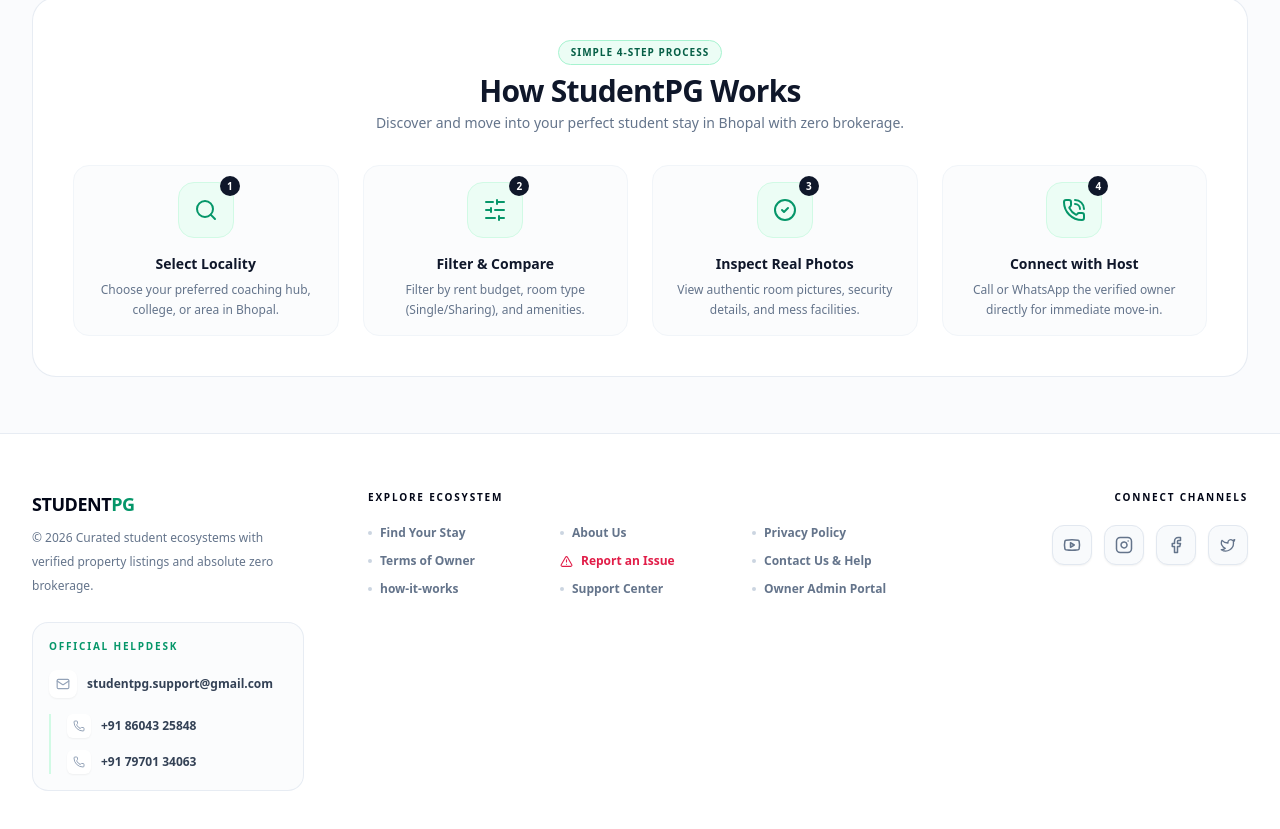
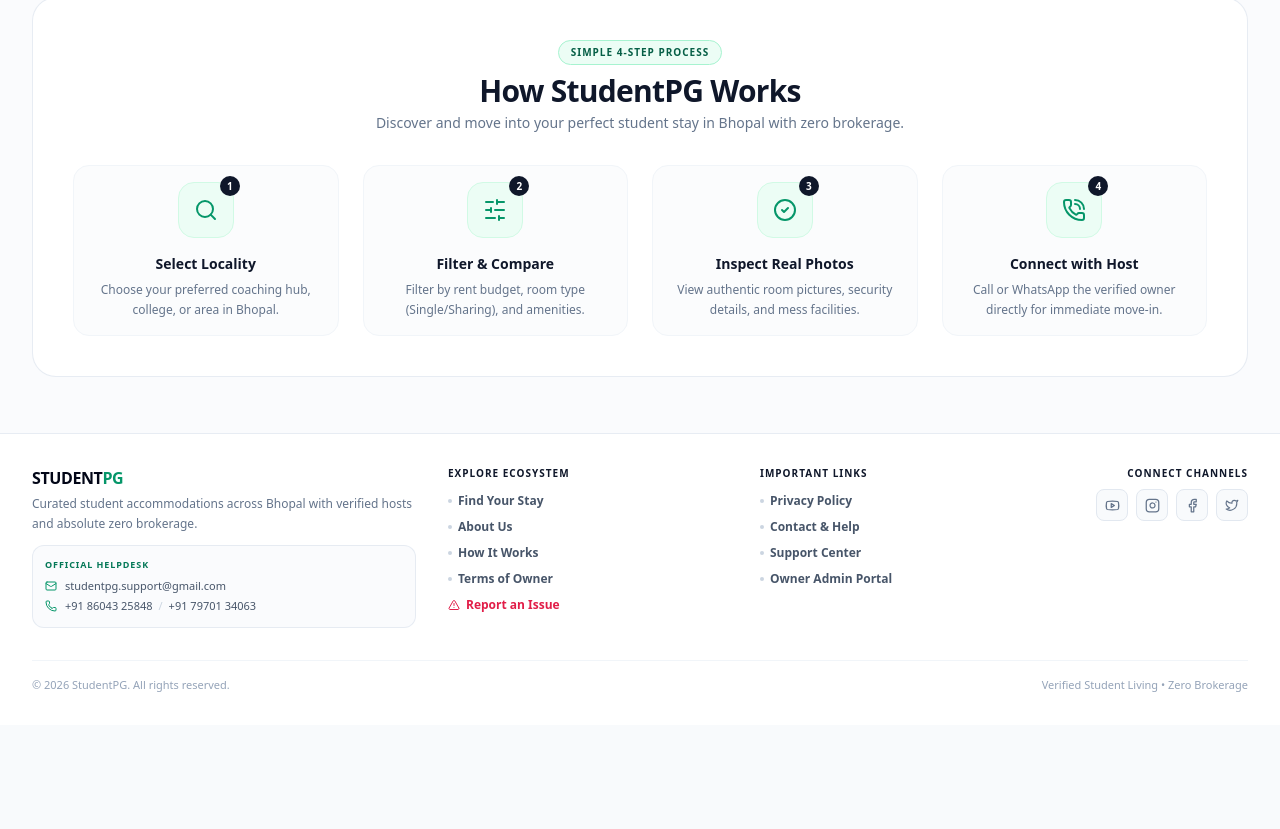
Before and after one commit to khuman-dhakad/studentpg-project, a Next.js app in the folder frontend/: page / in a window 1280 px wide. Shown: the part 2052-2881 px from the top of the page. After the commit the page ends 2777 px from the top, so only its background shows below. Built offline with nearby package versions, Linux system fonts and the light colour scheme; no server answers.

Commit message:
feat(footer): build compact responsive footer and suppress hero badge hydration warning

```diff
--- a/frontend/src/components/home/MarketplaceHero.tsx
+++ b/frontend/src/components/home/MarketplaceHero.tsx
@@ -124,14 +124,14 @@ export function MarketplaceHero() {
           </div>
 
           {/* Quick Platform Quality Badges */}
-          <div className="hidden lg:flex items-center gap-3 shrink-0">
-            <div className="flex items-center gap-2 rounded-xl border border-emerald-100 bg-emerald-50/70 px-3.5 py-2 text-xs font-bold text-emerald-800">
+          <div suppressHydrationWarning className="hidden lg:flex items-center gap-3 shrink-0">
+            <div suppressHydrationWarning className="flex items-center gap-2 rounded-xl border border-emerald-100 bg-emerald-50/70 px-3.5 py-2 text-xs font-bold text-emerald-800">
               <ShieldCheck className="h-4 w-4 text-emerald-600 shrink-0" />
-              <span>100% Verified Hosts</span>
+              <span suppressHydrationWarning>100% Verified Hosts</span>
             </div>
-            <div className="flex items-center gap-2 rounded-xl border border-slate-200 bg-slate-100/70 px-3.5 py-2 text-xs font-bold text-slate-800">
+            <div suppressHydrationWarning className="flex items-center gap-2 rounded-xl border border-slate-200 bg-slate-100/70 px-3.5 py-2 text-xs font-bold text-slate-800">
               <Zap className="h-4 w-4 text-emerald-600 shrink-0" />
-              <span>Direct WhatsApp Connect</span>
+              <span suppressHydrationWarning>Direct WhatsApp Connect</span>
             </div>
           </div>
         </div>
--- a/frontend/src/components/layout/SiteFooter.tsx
+++ b/frontend/src/components/layout/SiteFooter.tsx
@@ -14,189 +14,172 @@ export function SiteFooter() {
   const currentYear = new Date().getFullYear();
 
   return (
-    <footer className="border-t border-slate-200/80 bg-white text-slate-600">
-      <div className="mx-auto max-w-7xl px-4 py-14 sm:px-6 lg:px-8">
+    <footer className="border-t border-slate-200/80 bg-white text-slate-600 antialiased">
+      <div className="mx-auto max-w-7xl px-4 pt-8 pb-20 sm:px-6 md:py-8 lg:px-8">
 
-        {/* Main Grid Structure */}
-        <div className="grid grid-cols-1 gap-12 md:grid-cols-[1fr_2fr_1fr] md:gap-10 lg:gap-16">
+        {/* Main Grid: Compact Responsive Layout */}
+        <div className="grid grid-cols-1 gap-6 lg:grid-cols-12 lg:gap-8 items-start">
 
-          {/* Column 1: Brand Ecosystem & Direct Support */}
-          <div className="flex flex-col gap-6">
-
+          {/* Column 1: Brand & Compact Helpdesk */}
+          <div className="lg:col-span-4 space-y-3">
             <div>
-              <p className="text-lg font-black tracking-tight text-slate-950 uppercase">
+              <Link href="/" className="inline-block">
+                <span className="text-base font-black tracking-tight text-slate-950 uppercase">
                   Student<span className="text-emerald-600">PG</span>
-              </p>
-
-              <p className="mt-2 max-w-sm text-xs font-medium leading-6 text-slate-500">
-                © {currentYear} Curated student ecosystems with verified property listings and absolute zero brokerage.
+                </span>
+              </Link>
+              <p className="mt-1 text-xs font-medium leading-relaxed text-slate-500 max-w-sm">
+                Curated student accommodations across Bhopal with verified hosts and absolute zero brokerage.
               </p>
             </div>
 
-            {/* Support Core Info */}
-            <div className="rounded-2xl border border-slate-200/80 bg-slate-50/60 p-4">
-
-              <p className="mb-4 text-[10px] font-extrabold uppercase tracking-[0.18em] text-emerald-600">
+            {/* Compact Helpdesk */}
+            <div className="rounded-xl border border-slate-200/80 bg-slate-50/70 p-3 space-y-1.5">
+              <p className="text-[9px] font-extrabold uppercase tracking-widest text-emerald-700">
                 Official Helpdesk
               </p>
-
-              <div className="flex flex-col gap-4">
-
+              <div className="flex flex-col gap-1 text-[11px] font-medium text-slate-600">
                 <a
                   href="mailto:studentpg.support@gmail.com"
-                  className="group flex w-fit items-center gap-2.5 text-xs font-semibold text-slate-700 transition-colors hover:text-emerald-600"
+                  className="inline-flex items-center gap-2 hover:text-emerald-700 transition-colors w-fit"
                 >
-                  <span className="flex h-7 w-7 items-center justify-center rounded-lg bg-white text-slate-400 shadow-sm transition-colors group-hover:text-emerald-600">
-                    <Mail size={14} />
-                  </span>
-
-                  <span>studentpg.support@gmail.com</span>
+                  <Mail size={12} className="text-emerald-600 shrink-0" />
+                  <span className="truncate">studentpg.support@gmail.com</span>
                 </a>
-
-                <div className="flex flex-col gap-3 border-l-2 border-emerald-100 pl-4">
-
-                  <a
-                    href="tel:+918604325848"
-                    className="group flex w-fit items-center gap-2.5 text-xs font-semibold text-slate-700 transition-colors hover:text-emerald-600"
-                  >
-                    <span className="flex h-6 w-6 items-center justify-center rounded-md bg-white text-slate-400 shadow-sm transition-colors group-hover:text-emerald-600">
-                      <Phone size={12} />
-                    </span>
-
-                    <span>+91 86043 25848</span>
+                <div className="inline-flex items-center gap-2 text-slate-600">
+                  <Phone size={12} className="text-emerald-600 shrink-0" />
+                  <div className="flex flex-wrap items-center gap-x-1.5">
+                    <a href="tel:+918604325848" className="hover:text-emerald-700 transition-colors">
+                      +91 86043 25848
                     </a>
-
-                  <a
-                    href="tel:+917970134063"
-                    className="group flex w-fit items-center gap-2.5 text-xs font-semibold text-slate-700 transition-colors hover:text-emerald-600"
-                  >
-                    <span className="flex h-6 w-6 items-center justify-center rounded-md bg-white text-slate-400 shadow-sm transition-colors group-hover:text-emerald-600">
-                      <Phone size={12} />
-                    </span>
-
-                    <span>+91 79701 34063</span>
+                    <span className="text-slate-300">/</span>
+                    <a href="tel:+917970134063" className="hover:text-emerald-700 transition-colors">
+                      +91 79701 34063
                     </a>
-
+                  </div>
                 </div>
               </div>
             </div>
           </div>
 
+          {/* Navigation Links: 2-Column Grid on Mobile, 2 distinct columns on Desktop */}
+          <div className="grid grid-cols-2 gap-4 sm:gap-6 lg:col-span-6 lg:gap-8">
 
-          {/* Column 2: Quick Traversal Links */}
-          <div className="flex flex-col">
-
-            <div className="w-full">
-
-              <p className="mb-5 text-[10px] font-extrabold uppercase tracking-[0.18em] text-slate-950">
+            {/* Column 2: Explore Ecosystem */}
+            <div>
+              <p className="mb-2.5 text-[10px] font-extrabold uppercase tracking-widest text-slate-900">
                 Explore Ecosystem
               </p>
-
-              {/* 3 Column Links */}
-              <div className="grid grid-cols-1 gap-x-8 gap-y-3 text-xs font-bold text-slate-500 sm:grid-cols-2 lg:grid-cols-3">
-
+              <ul className="space-y-1.5 text-xs font-semibold text-slate-600">
+                <li>
                   <Link
                     href={ROUTES.SEARCH}
-                  className="group flex items-center transition-all hover:translate-x-1 hover:text-emerald-600"
+                    className="group inline-flex items-center transition-colors hover:text-emerald-700 py-0.5"
                   >
-                  <span className="mr-2 h-1 w-1 rounded-full bg-slate-300 transition-colors group-hover:bg-emerald-600" />
+                    <span className="mr-1.5 h-1 w-1 rounded-full bg-slate-300 transition-colors group-hover:bg-emerald-600 shrink-0" />
                     Find Your Stay
                   </Link>
-
+                </li>
+                <li>
                   <Link
                     href="/about"
-                  className="group flex items-center transition-all hover:translate-x-1 hover:text-emerald-600"
+                    className="group inline-flex items-center transition-colors hover:text-emerald-700 py-0.5"
                   >
-                  <span className="mr-2 h-1 w-1 rounded-full bg-slate-300 transition-colors group-hover:bg-emerald-600" />
+                    <span className="mr-1.5 h-1 w-1 rounded-full bg-slate-300 transition-colors group-hover:bg-emerald-600 shrink-0" />
                     About Us
                   </Link>
+                </li>
+                <li>
+                  <Link
+                    href="/how-it-works"
+                    className="group inline-flex items-center transition-colors hover:text-emerald-700 py-0.5"
+                  >
+                    <span className="mr-1.5 h-1 w-1 rounded-full bg-slate-300 transition-colors group-hover:bg-emerald-600 shrink-0" />
+                    How It Works
+                  </Link>
+                </li>
+                <li>
+                  <Link
+                    href="/terms-of-owner"
+                    className="group inline-flex items-center transition-colors hover:text-emerald-700 py-0.5"
+                  >
+                    <span className="mr-1.5 h-1 w-1 rounded-full bg-slate-300 transition-colors group-hover:bg-emerald-600 shrink-0" />
+                    Terms of Owner
+                  </Link>
+                </li>
+                <li>
+                  <Link
+                    href="/report-issue"
+                    className="group inline-flex items-center gap-1.5 text-rose-600 transition-colors hover:text-rose-700 py-0.5 cursor-pointer"
+                  >
+                    <AlertTriangle size={12} className="shrink-0" />
+                    Report an Issue
+                  </Link>
+                </li>
+              </ul>
+            </div>
 
+            {/* Column 3: Important & Support Links */}
+            <div>
+              <p className="mb-2.5 text-[10px] font-extrabold uppercase tracking-widest text-slate-900">
+                Important Links
+              </p>
+              <ul className="space-y-1.5 text-xs font-semibold text-slate-600">
+                <li>
                   <Link
                     href="/privacy-policy"
-                  className="group flex items-center transition-all hover:translate-x-1 hover:text-emerald-600"
+                    className="group inline-flex items-center transition-colors hover:text-emerald-700 py-0.5"
                   >
-                  <span className="mr-2 h-1 w-1 rounded-full bg-slate-300 transition-colors group-hover:bg-emerald-600" />
+                    <span className="mr-1.5 h-1 w-1 rounded-full bg-slate-300 transition-colors group-hover:bg-emerald-600 shrink-0" />
                     Privacy Policy
                   </Link>
-
-                <Link
-                  href="/terms-of-owner"
-                  className="group flex items-center transition-all hover:translate-x-1 hover:text-emerald-600"
-                >
-                  <span className="mr-2 h-1 w-1 rounded-full bg-slate-300 transition-colors group-hover:bg-emerald-600" />
-                  Terms of Owner
-                </Link>
-
-                {/* Report an Issue Link */}
-                <Link
-                  href="/report-issue"
-                  className="group flex items-center gap-2 text-rose-600 transition-all hover:translate-x-1 hover:text-rose-700 cursor-pointer"
-                >
-                  <AlertTriangle
-                    size={13}
-                    className="transition-transform group-hover:rotate-6"
-                  />
-
-                  <span>Report an Issue</span>
-                </Link>
-
+                </li>
+                <li>
                   <Link
                     href="/contact"
-                  className="group flex items-center transition-all hover:translate-x-1 hover:text-emerald-600"
+                    className="group inline-flex items-center transition-colors hover:text-emerald-700 py-0.5"
                   >
-                  <span className="mr-2 h-1 w-1 rounded-full bg-slate-300 transition-colors group-hover:bg-emerald-600" />
-                  Contact Us & Help
+                    <span className="mr-1.5 h-1 w-1 rounded-full bg-slate-300 transition-colors group-hover:bg-emerald-600 shrink-0" />
+                    Contact &amp; Help
                   </Link>
-
-                <Link
-                  href="/how-it-works"
-                  className="group flex items-center transition-all hover:translate-x-1 hover:text-emerald-600"
-                >
-                  <span className="mr-2 h-1 w-1 rounded-full bg-slate-300 transition-colors group-hover:bg-emerald-600" />
-                  how-it-works
-                </Link>
-
+                </li>
+                <li>
                   <Link
                     href={ROUTES.SUPPORT}
-                  className="group flex items-center transition-all hover:translate-x-1 hover:text-emerald-600"
+                    className="group inline-flex items-center transition-colors hover:text-emerald-700 py-0.5"
                   >
-                  <span className="mr-2 h-1 w-1 rounded-full bg-slate-300 transition-colors group-hover:bg-emerald-600" />
+                    <span className="mr-1.5 h-1 w-1 rounded-full bg-slate-300 transition-colors group-hover:bg-emerald-600 shrink-0" />
                     Support Center
                   </Link>
-
+                </li>
+                <li>
                   <Link
                     href={ROUTES.OWNER.LOGIN}
-                  className="group flex items-center transition-all hover:translate-x-1 hover:text-emerald-600"
+                    className="group inline-flex items-center transition-colors hover:text-emerald-700 py-0.5"
                   >
-                  <span className="mr-2 h-1 w-1 rounded-full bg-slate-300 transition-colors group-hover:bg-emerald-600" />
+                    <span className="mr-1.5 h-1 w-1 rounded-full bg-slate-300 transition-colors group-hover:bg-emerald-600 shrink-0" />
                     Owner Admin Portal
                   </Link>
-
-              </div>
+                </li>
+              </ul>
             </div>
           </div>
 
-
-          {/* Column 3: Handles & Social Channels */}
-          <div className="flex flex-col md:items-end">
-
-            <div className="flex flex-col gap-5">
-
-              <p className="text-[10px] font-extrabold uppercase tracking-[0.18em] text-slate-950 md:text-right">
+          {/* Column 4: Social Channels */}
+          <div className="lg:col-span-2 lg:text-right space-y-2">
+            <p className="text-[10px] font-extrabold uppercase tracking-widest text-slate-900">
               Connect Channels
             </p>
-
-              <div className="flex items-center gap-3">
-
+            <div className="flex items-center gap-2 lg:justify-end">
               {/* YouTube */}
               <a
                 href="https://www.youtube.com/@studentpgdotin"
                 target="_blank"
                 rel="noopener noreferrer"
                 aria-label="StudentPG on YouTube"
-                  className="flex h-10 w-10 items-center justify-center rounded-xl border border-slate-200 bg-slate-50 text-slate-500 shadow-sm transition-all duration-200 hover:-translate-y-1 hover:border-red-200 hover:bg-red-50 hover:text-red-600 hover:shadow-md"
+                className="flex h-8 w-8 items-center justify-center rounded-lg border border-slate-200 bg-slate-50 text-slate-500 shadow-2xs transition-all hover:border-red-200 hover:bg-red-50 hover:text-red-600"
               >
-                  <Youtube size={18} />
+                <Youtube size={15} />
               </a>
 
               {/* Instagram */}
@@ -205,9 +188,9 @@ export function SiteFooter() {
                 target="_blank"
                 rel="noopener noreferrer"
                 aria-label="StudentPG on Instagram"
-                  className="flex h-10 w-10 items-center justify-center rounded-xl border border-slate-200 bg-slate-50 text-slate-500 shadow-sm transition-all duration-200 hover:-translate-y-1 hover:border-pink-200 hover:bg-pink-50 hover:text-pink-600 hover:shadow-md"
+                className="flex h-8 w-8 items-center justify-center rounded-lg border border-slate-200 bg-slate-50 text-slate-500 shadow-2xs transition-all hover:border-pink-200 hover:bg-pink-50 hover:text-pink-600"
               >
-                  <Instagram size={18} />
+                <Instagram size={15} />
               </a>
 
               {/* Facebook */}
@@ -216,9 +199,9 @@ export function SiteFooter() {
                 target="_blank"
                 rel="noopener noreferrer"
                 aria-label="StudentPG on Facebook"
-                  className="flex h-10 w-10 items-center justify-center rounded-xl border border-slate-200 bg-slate-50 text-slate-500 shadow-sm transition-all duration-200 hover:-translate-y-1 hover:border-blue-200 hover:bg-blue-50 hover:text-blue-600 hover:shadow-md"
+                className="flex h-8 w-8 items-center justify-center rounded-lg border border-slate-200 bg-slate-50 text-slate-500 shadow-2xs transition-all hover:border-blue-200 hover:bg-blue-50 hover:text-blue-600"
               >
-                  <Facebook size={18} />
+                <Facebook size={15} />
               </a>
 
               {/* Twitter / X */}
@@ -227,16 +210,21 @@ export function SiteFooter() {
                 target="_blank"
                 rel="noopener noreferrer"
                 aria-label="StudentPG on Twitter"
-                  className="flex h-10 w-10 items-center justify-center rounded-xl border border-slate-200 bg-slate-50 text-slate-500 shadow-sm transition-all duration-200 hover:-translate-y-1 hover:border-slate-300 hover:bg-slate-100 hover:text-slate-900 hover:shadow-md"
+                className="flex h-8 w-8 items-center justify-center rounded-lg border border-slate-200 bg-slate-50 text-slate-500 shadow-2xs transition-all hover:border-slate-300 hover:bg-slate-100 hover:text-slate-900"
               >
-                  <Twitter size={16} />
+                <Twitter size={14} />
               </a>
-
-              </div>
             </div>
           </div>
 
         </div>
+
+        {/* Bottom Bar: Copyright & Tagline */}
+        <div className="mt-6 border-t border-slate-100 pt-4 md:mt-8 md:pt-4 flex flex-col sm:flex-row items-center justify-between gap-2 text-[11px] font-medium text-slate-400">
+          <p>© {currentYear} StudentPG. All rights reserved.</p>
+          <p className="text-slate-400">Verified Student Living • Zero Brokerage</p>
+        </div>
+
       </div>
     </footer>
   );
```
Also changed, not shown: 1 other file (tests, documents, lock files or other folders). Lines whose indentation alone changed are shown as unchanged.
